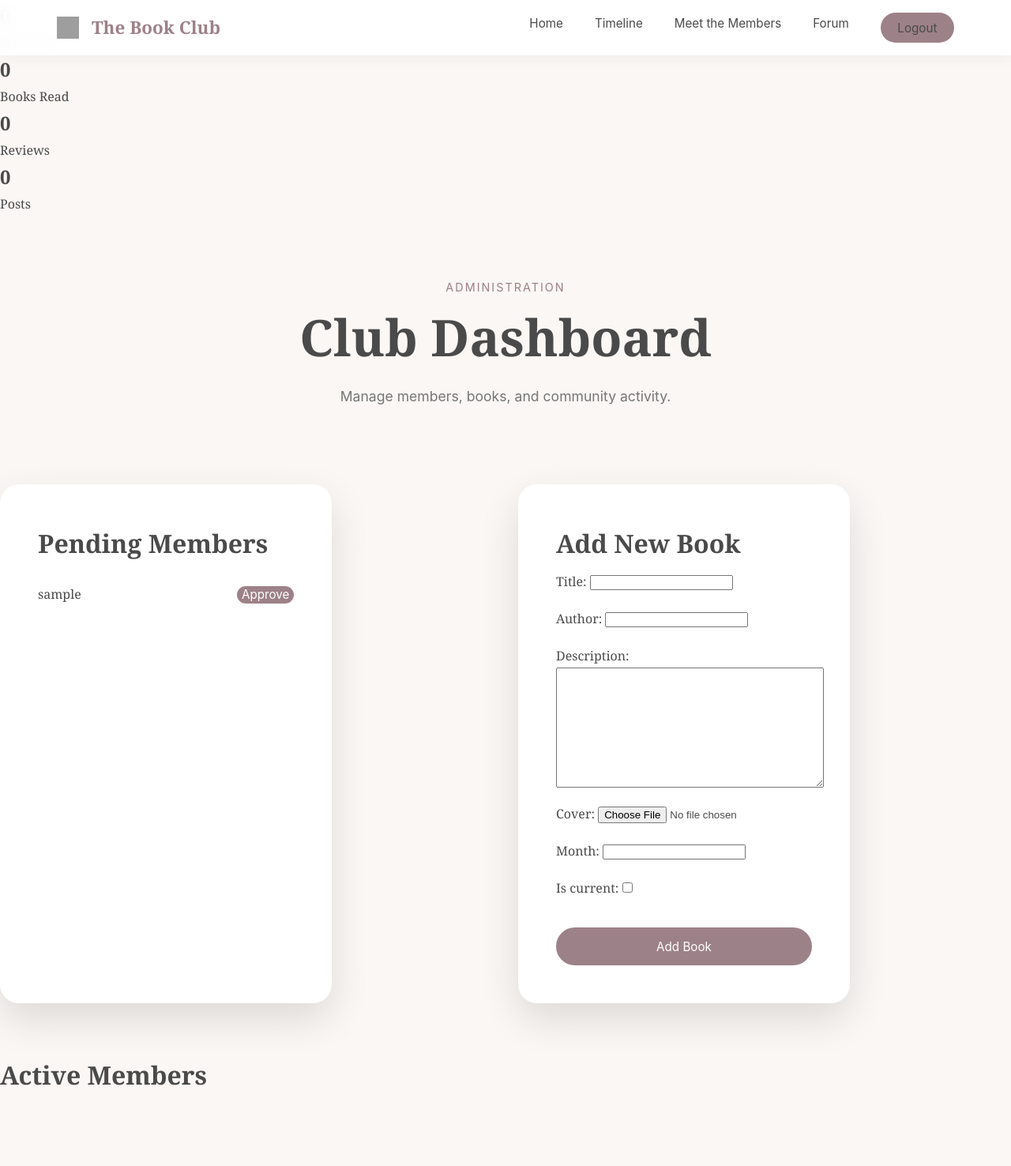
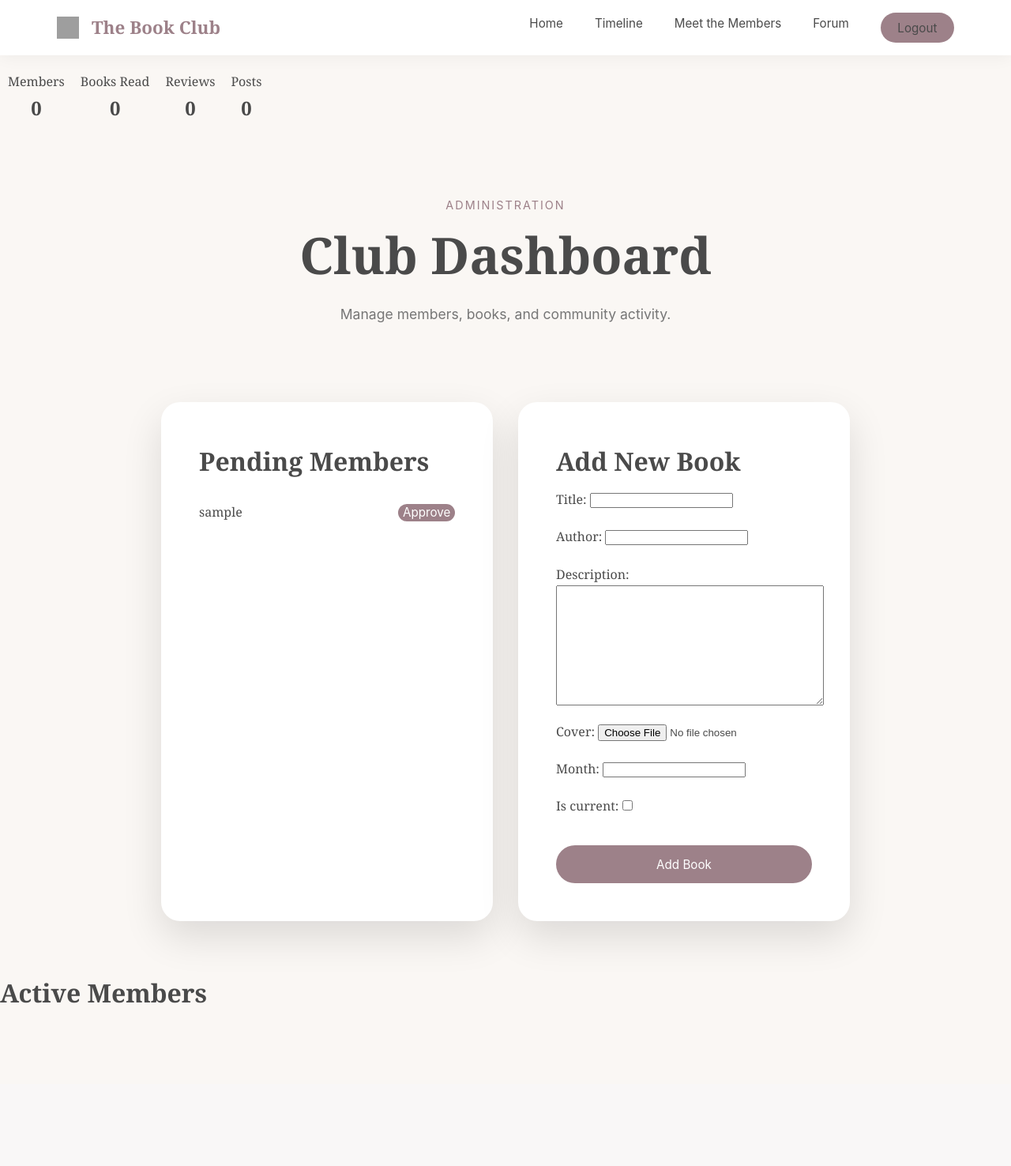
Before and after one commit to Nighttterrors/portfolio_site, a Django app: page /books/admin-dashboard/ in a window 1280 px wide. Shown: the whole page at 79% size. After the commit the page ends 1270 px from the top, so only its background shows below. Run offline with Django 4.2, Linux system fonts and the light colour scheme; the visitor is signed in with stand-in values (Sample User, id 1); data comes from the database, SQL or seed files in the repository; data that the repository does not hold is empty; grey boxes are pictures that could not be loaded.

Commit message:
Refactor styles and update templates for improved layout and user experience; implement review toggle functionality

```diff
--- a/bookclub/static/bookclub/css/styles.css
+++ b/bookclub/static/bookclub/css/styles.css
@@ -1023,14 +1023,10 @@ img.member-image {
 
 .admin-grid {
 
-    display: grid;
-
-    grid-template-columns:
-        repeat(auto-fit, minmax(350px, 1fr));
-
+    display: flex;
     gap: 2rem;
-
-    margin-bottom: 4rem;
+    margin: 1rem auto;
+    justify-content: center;
 }
 
 
@@ -1228,22 +1224,62 @@ img.member-image {
     translateY(-8px);
 }
 
-
-
 .review-user {
 
     display:flex;
-
+    flex-direction:column;
     align-items:center;
-
     gap:1rem;
-
     margin-bottom:1rem;
+    overflow:hidden;
 }
 
+.review-user img {
 
+    width: 200px;
 
+    height:200px;
 
+    border-radius:50%;
+
+    object-fit:cover;
+}
+
+.review-content {
+  display: -webkit-box;
+  -webkit-box-orient: vertical;
+  -webkit-line-clamp: 4;
+  overflow: hidden;
+}
+.review-content.is-expanded {
+  display: block;
+  -webkit-line-clamp: unset;
+  overflow: visible;
+}
+.review-toggle {
+  margin-top: 0.5rem;
+  padding: 0;
+  border: 0;
+  background: none;
+  color: var(--color-accent);
+  cursor: pointer;
+  font: inherit;
+  text-decoration: underline;
+}
+
+.admin-stats-grid{
+    display: flex;
+
+    flex-direction: row;
+    margin: 5rem auto 0 auto;
+    justify-self: flex-end;
+}
+.admin-stat-card {
+    display: flex;
+    flex-direction: column-reverse;
+    align-items: center;
+    padding: 10px;
+}
 /* Modal */
 
 .modal-overlay {
--- a/bookclub/static/bookclub/js/scripts.js
+++ b/bookclub/static/bookclub/js/scripts.js
@@ -59,3 +59,26 @@ function toggleReplies(postId) {
         "active"
     );
 }
+
+document.querySelectorAll(".review-card").forEach((card) => {
+  const review = card.querySelector(".review-content");
+  const button = card.querySelector(".review-toggle");
+
+  const hasOverflow = review.scrollHeight > review.clientHeight;
+    button.hidden = !hasOverflow;
+
+    if (!hasOverflow) {
+        return;
+    }
+
+  if (!review || !button || review.scrollHeight <= review.clientHeight) {
+    return;
+  }
+
+  button.hidden = false;
+  button.addEventListener("click", () => {
+    const expanded = review.classList.toggle("is-expanded");
+    button.setAttribute("aria-expanded", String(expanded));
+    button.textContent = expanded ? "Read less" : "Read more";
+  });
+});
--- a/bookclub/templates/bookclub/edit_profile.html
+++ b/bookclub/templates/bookclub/edit_profile.html
@@ -21,7 +21,7 @@
          src="{% static 'bookclub/images/book_club_logo.svg '%}"
          alt="The Book Club Logo"
          class="nav-logo-image">
-         The Book Club
+         BookBound
       </a>
 <!--
       {% if messages %}
--- a/bookclub/templates/bookclub/forum.html
+++ b/bookclub/templates/bookclub/forum.html
@@ -28,7 +28,7 @@
          src="{% static 'bookclub/images/book_club_logo.svg '%}"
          alt="The Book Club Logo"
          class="nav-logo-image">
-         The Book Club
+         BookBound
       </a>
 <!--
       {% if messages %}
--- a/bookclub/templates/bookclub/members.html
+++ b/bookclub/templates/bookclub/members.html
@@ -23,7 +23,7 @@
          src="{% static 'bookclub/images/book_club_logo.svg '%}"
          alt="The Book Club Logo"
          class="nav-logo-image">
-         The Book Club
+         BookBound
       </a>
 <!--
       {% if messages %}
--- a/bookclub/templates/bookclub/timeline.html
+++ b/bookclub/templates/bookclub/timeline.html
@@ -19,7 +19,7 @@
     <div class="nav-container">
       <a href="{% url 'book_home'%}" class="nav-logo">
         <img src="{% static 'bookclub/images/book_club_logo.svg '%}" alt="The Book Club Logo" class="nav-logo-image" />
-        The Book Club
+        BookBound
       </a>
       <!--
       {% if messages %}
```
Also changed, not shown: bookclub/templates/bookclub/approval_dashboard.html (+37 -36 lines), bookclub/templates/bookclub/bookclubindex.html (+10 -1 lines).
